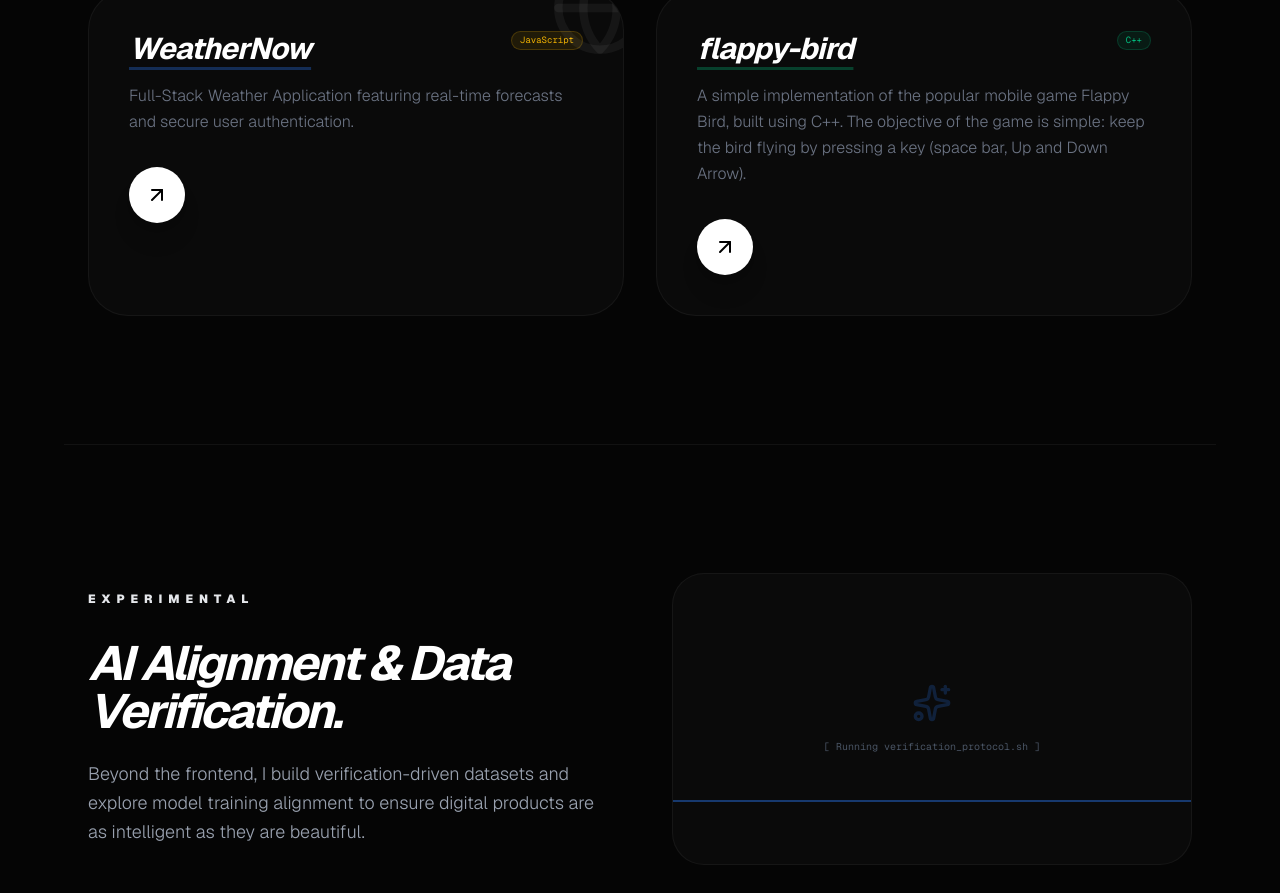
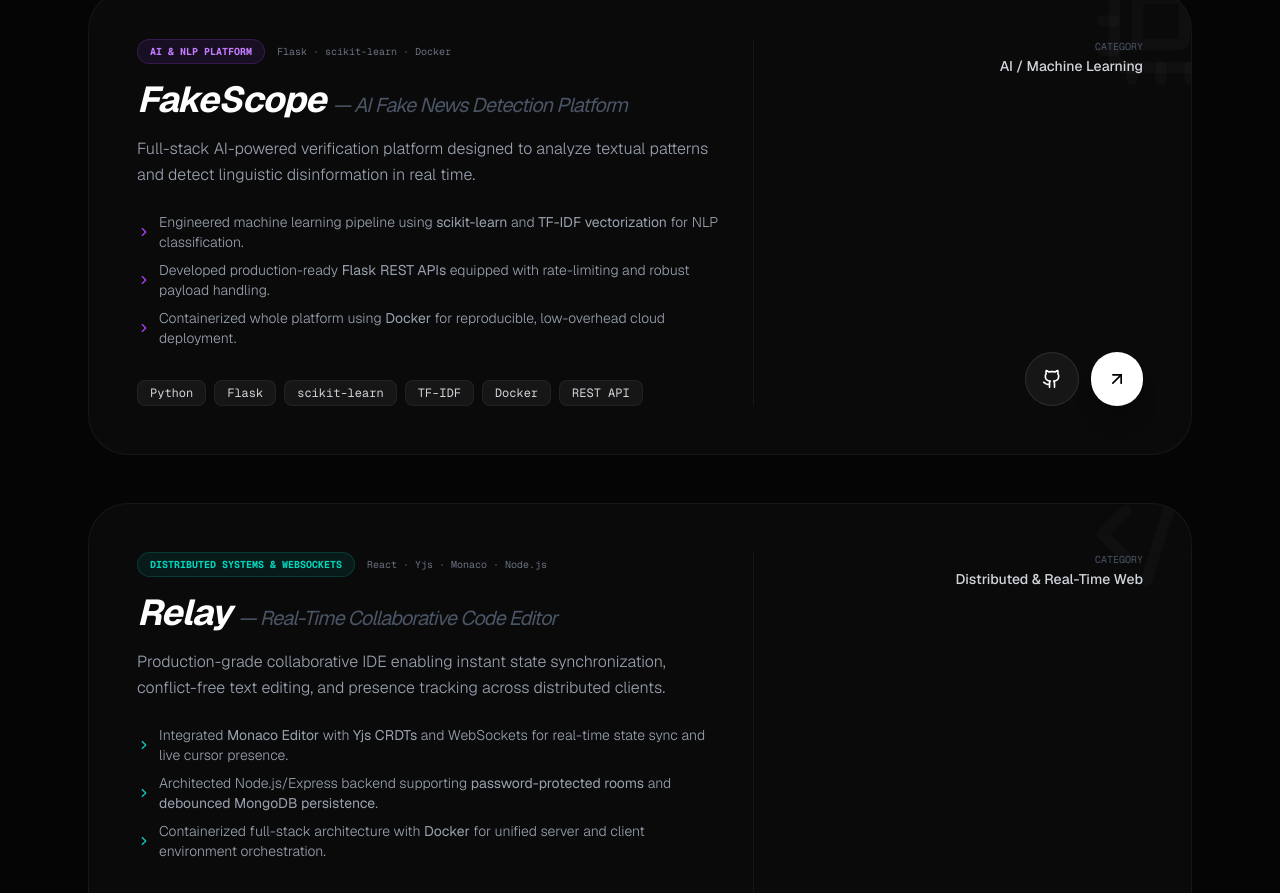
Before and after one commit to muhammadhassan-web/portfolio, a Next.js app: page / in a window 1280 px wide. Shown: the part 1079-1972 px from the top of the page. Built offline with nearby package versions, Linux system fonts and the light colour scheme.

Commit message:
feat: update project showcase with FakeScope and Relay

```diff
--- a/app/page.tsx
+++ b/app/page.tsx
@@ -11,15 +11,17 @@ import {
   ChevronRight,
   ArrowUpRight,
   Globe,
-  Sparkles
+  Sparkles,
+  Cpu,
+  Code2
 } from 'lucide-react';
 
 // Custom SVGs to solve potential library export mismatches
-const GithubIcon = ({ size = 18 }) => (
+const GithubIcon = ({ size = 18 }: { size?: number }) => (
   <svg xmlns="http://www.w3.org/2000/svg" width={size} height={size} viewBox="0 0 24 24" fill="none" stroke="currentColor" strokeWidth="2" strokeLinecap="round" strokeLinejoin="round"><path d="M15 22v-4a4.8 4.8 0 0 0-1-3.5c3 0 6-2 6-5.5.08-1.25-.27-2.48-1-3.5.28-1.15.28-2.35 0-3.5 0 0-1 0-3 1.5-2.64-.5-5.36-.5-8 0C6 2 5 2 5 2c-.28 1.15-.28 2.35 0 3.5-.73 1.02-1.08 2.25-1 3.5 0 3.5 3 5.5 6 5.5-.39.49-.68 1.05-.85 1.65-.17.6-.22 1.23-.15 1.85v4"/><path d="M9 18c-4.51 2-5-2-7-2"/></svg>
 );
 
-const LinkedinIcon = ({ size = 18 }) => (
+const LinkedinIcon = ({ size = 18 }: { size?: number }) => (
   <svg xmlns="http://www.w3.org/2000/svg" width={size} height={size} viewBox="0 0 24 24" fill="none" stroke="currentColor" strokeWidth="2" strokeLinecap="round" strokeLinejoin="round"><path d="M16 8a6 6 0 0 1 6 6v7h-4v-7a2 2 0 0 0-2-2 2 2 0 0 0-2 2v7h-4v-7a6 6 0 0 1 6-6z"/><rect width="4" height="12" x="2" y="9"/><circle cx="4" cy="4" r="2"/></svg>
 );
 
@@ -57,7 +59,6 @@ export default function Home() {
       {/* Navigation */}
       <nav className="fixed top-0 w-full z-40 backdrop-blur-md border-b border-white/5">
         <div className="max-w-6xl mx-auto px-6 py-5 flex justify-end items-center">
-          {/* Changed text-gray-500 to text-gray-300 for better visibility */}
           <div className="flex gap-8 text-[10px] font-bold uppercase tracking-[0.2em] text-gray-100">
             <a href="#toolkit" className="hover:text-blue-400 transition-colors">Toolkit</a>
             <a href="#projects" className="hover:text-blue-400 transition-colors">Projects</a>
@@ -74,14 +75,12 @@ export default function Home() {
           animate={{ opacity: 1, y: 0, filter: 'blur(0px)' }}
           transition={{ duration: 1.2, ease: "easeOut" }}
         >
-          {/* Professional Tag - Increased size to 13px and improved padding */}
           <div className="inline-flex items-center gap-2 px-5 py-2 rounded-full bg-blue-500/5 border border-blue-500/10 text-blue-400 text-[13px] font-black uppercase tracking-[0.2em] mb-10">
             <Sparkles size={14} className="animate-pulse" />
             Full-Stack Web Developer
           </div>
 
           <div className="flex flex-col md:flex-row md:items-center justify-between mb-10 gap-8">
-            {/* Added pr-6 to ensure the italic "d" in Muhammad is never hidden */}
             <h1 className="text-6xl md:text-8xl font-bold tracking-tighter leading-[0.9] bg-clip-text text-transparent bg-gradient-to-b from-white via-white to-white/20 italic pr-6">
               Muhammad <br /> Hassan
             </h1>
@@ -114,10 +113,16 @@ export default function Home() {
                   href={cvData.contact.linkedin}
                   target="_blank"
                   rel="noopener noreferrer"
-               className="p-2.5 bg-white/5 rounded-lg text-gray-400 hover:text-blue-400 transition-colors border border-white/5 inline-flex items-center justify-center group">
+                  className="p-2.5 bg-white/5 rounded-lg text-gray-400 hover:text-blue-400 transition-colors border border-white/5 inline-flex items-center justify-center group"
+                >
                   <LinkedinIcon size={18} />
                 </a>
-                <a href="https://github.com/mhasan-7" target="_blank" rel="noopener noreferrer" className="p-2.5 bg-white/5 rounded-lg hover:text-blue-400 transition-colors border border-white/5">
+                <a
+                  href="https://github.com/muhammadhassan-web"
+                  target="_blank"
+                  rel="noopener noreferrer"
+                  className="p-2.5 bg-white/5 rounded-lg hover:text-blue-400 transition-colors border border-white/5"
+                >
                   <GithubIcon />
                 </a>
               </div>
@@ -127,15 +132,175 @@ export default function Home() {
       </section>
 
       {/* Projects */}
-      {/* Projects */}
       <section id="projects" className="max-w-6xl mx-auto px-6 py-32 border-t border-white/5">
         <h2 className="text-xs font-black uppercase tracking-[0.5em] text-gray-600 mb-16">Selected Projects</h2>
-        <div className="grid grid-cols-1 md:grid-cols-2 gap-8">
+
+        {/* Full-width cards for flagships, grid for smaller projects */}
+        <div className="space-y-12">
+
+          {/* Featured Project 1: FakeScope */}
+          <motion.div
+            whileHover={{ y: -6 }}
+            className="group bg-[#0a0a0a] rounded-[2.5rem] border border-white/5 p-8 md:p-12 relative overflow-hidden transition-all hover:border-purple-500/30"
+          >
+            <Cpu size={140} className="absolute -top-10 -right-10 text-white/[0.02] group-hover:text-purple-500/10 transition-all duration-700 pointer-events-none" />
+
+            <div className="grid md:grid-cols-[1.5fr_1fr] gap-8 items-start relative z-10">
+              <div>
+                <div className="flex items-center gap-3 mb-4">
+                  <span className="text-[10px] font-mono uppercase bg-purple-500/10 text-purple-400 border border-purple-500/20 px-3 py-1 rounded-full font-bold">
+                    AI & NLP Platform
+                  </span>
+                  <span className="text-[10px] font-mono text-gray-500">Flask · scikit-learn · Docker</span>
+                </div>
+
+                <h3 className="text-3xl md:text-4xl font-bold italic tracking-tight mb-4">
+                  FakeScope <span className="text-gray-600 font-normal text-xl">— AI Fake News Detection Platform</span>
+                </h3>
+
+                <p className="text-gray-400 font-light leading-relaxed mb-6 text-base">
+                  Full-stack AI-powered verification platform designed to analyze textual patterns and detect linguistic disinformation in real time.
+                </p>
+
+                <ul className="space-y-2 mb-8">
+                  <li className="flex items-center gap-2 text-sm text-gray-400 font-light">
+                    <ChevronRight size={14} className="text-purple-500 shrink-0" />
+                    <span>Engineered machine learning pipeline using <strong>scikit-learn</strong> and <strong>TF-IDF vectorization</strong> for NLP classification.</span>
+                  </li>
+                  <li className="flex items-center gap-2 text-sm text-gray-400 font-light">
+                    <ChevronRight size={14} className="text-purple-500 shrink-0" />
+                    <span>Developed production-ready <strong>Flask REST APIs</strong> equipped with rate-limiting and robust payload handling.</span>
+                  </li>
+                  <li className="flex items-center gap-2 text-sm text-gray-400 font-light">
+                    <ChevronRight size={14} className="text-purple-500 shrink-0" />
+                    <span>Containerized whole platform using <strong>Docker</strong> for reproducible, low-overhead cloud deployment.</span>
+                  </li>
+                </ul>
+
+                <div className="flex flex-wrap gap-2">
+                  {['Python', 'Flask', 'scikit-learn', 'TF-IDF', 'Docker', 'REST API'].map(tech => (
+                    <span key={tech} className="px-3 py-1 bg-white/5 border border-white/5 rounded-lg text-xs font-mono text-gray-300">
+                      {tech}
+                    </span>
+                  ))}
+                </div>
+              </div>
+
+              <div className="flex md:flex-col justify-between items-end h-full gap-6 border-t md:border-t-0 md:border-l border-white/5 pt-6 md:pt-0 md:pl-8">
+                <div className="text-left md:text-right">
+                  <span className="text-[10px] font-mono uppercase text-gray-600 block">Category</span>
+                  <span className="text-sm font-medium text-gray-300">AI / Machine Learning</span>
+                </div>
+
+                <div className="flex gap-3">
+                  <a
+                    href="https://github.com/muhammadhassan-web/FakeScope-Full-Stack-AI-Fake-News-Detection-Platform"
+                    target="_blank"
+                    rel="noopener noreferrer"
+                    className="p-4 rounded-full bg-white/5 hover:bg-white/10 text-white border border-white/10 transition-all flex items-center justify-center"
+                    title="View Source Code"
+                  >
+                    <GithubIcon size={20} />
+                  </a>
+                  <a
+                    href="https://github.com/muhammadhassan-web/FakeScope-Full-Stack-AI-Fake-News-Detection-Platform"
+                    target="_blank"
+                    rel="noopener noreferrer"
+                    className="p-4 rounded-full bg-white text-black hover:bg-purple-500 hover:text-white transition-all shadow-xl flex items-center justify-center"
+                    title="Open Repository"
+                  >
+                    <ArrowUpRight size={20} />
+                  </a>
+                </div>
+              </div>
+            </div>
+          </motion.div>
+
+          {/* Featured Project 2: Relay */}
+          <motion.div
+            whileHover={{ y: -6 }}
+            className="group bg-[#0a0a0a] rounded-[2.5rem] border border-white/5 p-8 md:p-12 relative overflow-hidden transition-all hover:border-teal-500/30"
+          >
+            <Code2 size={140} className="absolute -top-10 -right-10 text-white/[0.02] group-hover:text-teal-500/10 transition-all duration-700 pointer-events-none" />
+
+            <div className="grid md:grid-cols-[1.5fr_1fr] gap-8 items-start relative z-10">
+              <div>
+                <div className="flex items-center gap-3 mb-4">
+                  <span className="text-[10px] font-mono uppercase bg-teal-500/10 text-teal-400 border border-teal-500/20 px-3 py-1 rounded-full font-bold">
+                    Distributed Systems & WebSockets
+                  </span>
+                  <span className="text-[10px] font-mono text-gray-500">React · Yjs · Monaco · Node.js</span>
+                </div>
+
+                <h3 className="text-3xl md:text-4xl font-bold italic tracking-tight mb-4">
+                  Relay <span className="text-gray-600 font-normal text-xl">— Real-Time Collaborative Code Editor</span>
+                </h3>
+
+                <p className="text-gray-400 font-light leading-relaxed mb-6 text-base">
+                  Production-grade collaborative IDE enabling instant state synchronization, conflict-free text editing, and presence tracking across distributed clients.
+                </p>
+
+                <ul className="space-y-2 mb-8">
+                  <li className="flex items-center gap-2 text-sm text-gray-400 font-light">
+                    <ChevronRight size={14} className="text-teal-400 shrink-0" />
+                    <span>Integrated <strong>Monaco Editor</strong> with <strong>Yjs CRDTs</strong> and WebSockets for real-time state sync and live cursor presence.</span>
+                  </li>
+                  <li className="flex items-center gap-2 text-sm text-gray-400 font-light">
+                    <ChevronRight size={14} className="text-teal-400 shrink-0" />
+                    <span>Architected Node.js/Express backend supporting <strong>password-protected rooms</strong> and <strong>debounced MongoDB persistence</strong>.</span>
+                  </li>
+                  <li className="flex items-center gap-2 text-sm text-gray-400 font-light">
+                    <ChevronRight size={14} className="text-teal-400 shrink-0" />
+                    <span>Containerized full-stack architecture with <strong>Docker</strong> for unified server and client environment orchestration.</span>
+                  </li>
+                </ul>
+
+                <div className="flex flex-wrap gap-2">
+                  {['React', 'Node.js', 'Express', 'Yjs CRDTs', 'Monaco Editor', 'WebSockets', 'MongoDB', 'Docker'].map(tech => (
+                    <span key={tech} className="px-3 py-1 bg-white/5 border border-white/5 rounded-lg text-xs font-mono text-gray-300">
+                      {tech}
+                    </span>
+                  ))}
+                </div>
+              </div>
+
+              <div className="flex md:flex-col justify-between items-end h-full gap-6 border-t md:border-t-0 md:border-l border-white/5 pt-6 md:pt-0 md:pl-8">
+                <div className="text-left md:text-right">
+                  <span className="text-[10px] font-mono uppercase text-gray-600 block">Category</span>
+                  <span className="text-sm font-medium text-gray-300">Distributed & Real-Time Web</span>
+                </div>
+
+                <div className="flex gap-3">
+                  <a
+                    href="https://github.com/muhammadhassan-web/Relay-Real-Time-Collaborative-Code-Editor"
+                    target="_blank"
+                    rel="noopener noreferrer"
+                    className="p-4 rounded-full bg-white/5 hover:bg-white/10 text-white border border-white/10 transition-all flex items-center justify-center"
+                    title="View Source Code"
+                  >
+                    <GithubIcon size={20} />
+                  </a>
+                  <a
+                    href="https://github.com/muhammadhassan-web/Relay-Real-Time-Collaborative-Code-Editor"
+                    target="_blank"
+                    rel="noopener noreferrer"
+                    className="p-4 rounded-full bg-white text-black hover:bg-teal-400 hover:text-black transition-all shadow-xl flex items-center justify-center"
+                    title="Open Repository"
+                  >
+                    <ArrowUpRight size={20} />
+                  </a>
+                </div>
+              </div>
+            </div>
+          </motion.div>
+
+          {/* Grid for Additional Projects */}
+          <div className="grid grid-cols-1 md:grid-cols-2 gap-8 pt-4">
 
             {/* WeatherNow Project Card */}
-{/* WeatherNow Project Card */}
-          <motion.div whileHover={{ y: -10 }} className="group p-10 bg-[#0a0a0a] rounded-[2.5rem] border border-white/5 relative overflow-hidden">
-            <Globe size={100} className="absolute top-[-10%] right-[-5%] text-white/5 group-hover:text-blue-500/10 transition-colors" />
+            <motion.div whileHover={{ y: -10 }} className="group p-10 bg-[#0a0a0a] rounded-[2.5rem] border border-white/5 relative overflow-hidden flex flex-col justify-between">
+              <Globe size={100} className="absolute top-[-10%] right-[-5%] text-white/5 group-hover:text-blue-500/10 transition-colors pointer-events-none" />
+              <div>
                 <div className="flex justify-between items-start mb-4">
                   <h3 className="text-3xl font-bold italic tracking-tight underline decoration-blue-500/30 underline-offset-8">WeatherNow</h3>
                   <span className="text-[9px] font-mono bg-yellow-500/10 text-yellow-500 border border-yellow-500/20 px-2 py-0.5 rounded-full">JavaScript</span>
@@ -143,8 +308,8 @@ export default function Home() {
                 <p className="text-gray-500 mb-8 font-light leading-relaxed">
                   Full-Stack Weather Application featuring real-time forecasts and secure user authentication.
                 </p>
-
-            {/* Wrapped the button with your repository link */}
+              </div>
+              <div>
                 <a
                   href="https://github.com/mhasan-7/WeatherNow"
                   target="_blank"
@@ -155,10 +320,12 @@ export default function Home() {
                     <ArrowUpRight size={24} />
                   </button>
                 </a>
+              </div>
             </motion.div>
 
-          {/* SFML Engine Project Card */}
-<motion.div whileHover={{ y: -10 }} className="group p-10 bg-[#0a0a0a] rounded-[2.5rem] border border-white/5 relative overflow-hidden">
+            {/* SFML Engine / Flappy-Bird Project Card */}
+            <motion.div whileHover={{ y: -10 }} className="group p-10 bg-[#0a0a0a] rounded-[2.5rem] border border-white/5 relative overflow-hidden flex flex-col justify-between">
+              <div>
                 <div className="flex justify-between items-start mb-4">
                   <h3 className="text-3xl font-bold italic tracking-tight underline decoration-emerald-500/30 underline-offset-8">flappy-bird</h3>
                   <span className="text-[9px] font-mono bg-emerald-500/10 text-emerald-500 border border-emerald-500/20 px-2 py-0.5 rounded-full">C++</span>
@@ -166,6 +333,8 @@ export default function Home() {
                 <p className="text-gray-500 mb-8 font-light leading-relaxed">
                   A simple implementation of the popular mobile game Flappy Bird, built using C++. The objective of the game is simple: keep the bird flying by pressing a key (space bar, Up and Down Arrow).
                 </p>
+              </div>
+              <div>
                 <a
                   href="https://github.com/mhasan-7/flappy-bird"
                   target="_blank"
@@ -176,8 +345,10 @@ export default function Home() {
                     <ArrowUpRight size={24} />
                   </button>
                 </a>
+              </div>
             </motion.div>
 
+          </div>
         </div>
       </section>
 
@@ -302,10 +473,9 @@ export default function Home() {
         </div>
       </section>
 
-      {/* Footer */}
+      {/* Footer & Contact */}
       <footer className="max-w-6xl mx-auto px-6 py-20 border-t border-white/5 text-center">
-        {/* Contact Section */}
-      <section id="contact" className="max-w-6xl mx-auto px-6 py-32 border-t border-white/5">
+        <section id="contact" className="max-w-6xl mx-auto px-6 py-12 text-left">
           <div className="grid md:grid-cols-2 gap-16">
             <div>
               <h2 className="text-xs font-black uppercase tracking-[0.5em] text-gray-300 mb-8">Get In Touch</h2>
@@ -376,7 +546,7 @@ export default function Home() {
           </div>
         </section>
 
-        <p className="text-[10px] font-black uppercase tracking-[1em] text-gray-300">
+        <p className="text-[10px] font-black uppercase tracking-[1em] text-gray-300 mt-16">
           © 2026 Crafted by Muhammad Hassan
         </p>
       </footer>
```
Lines whose indentation alone changed are shown as unchanged.
